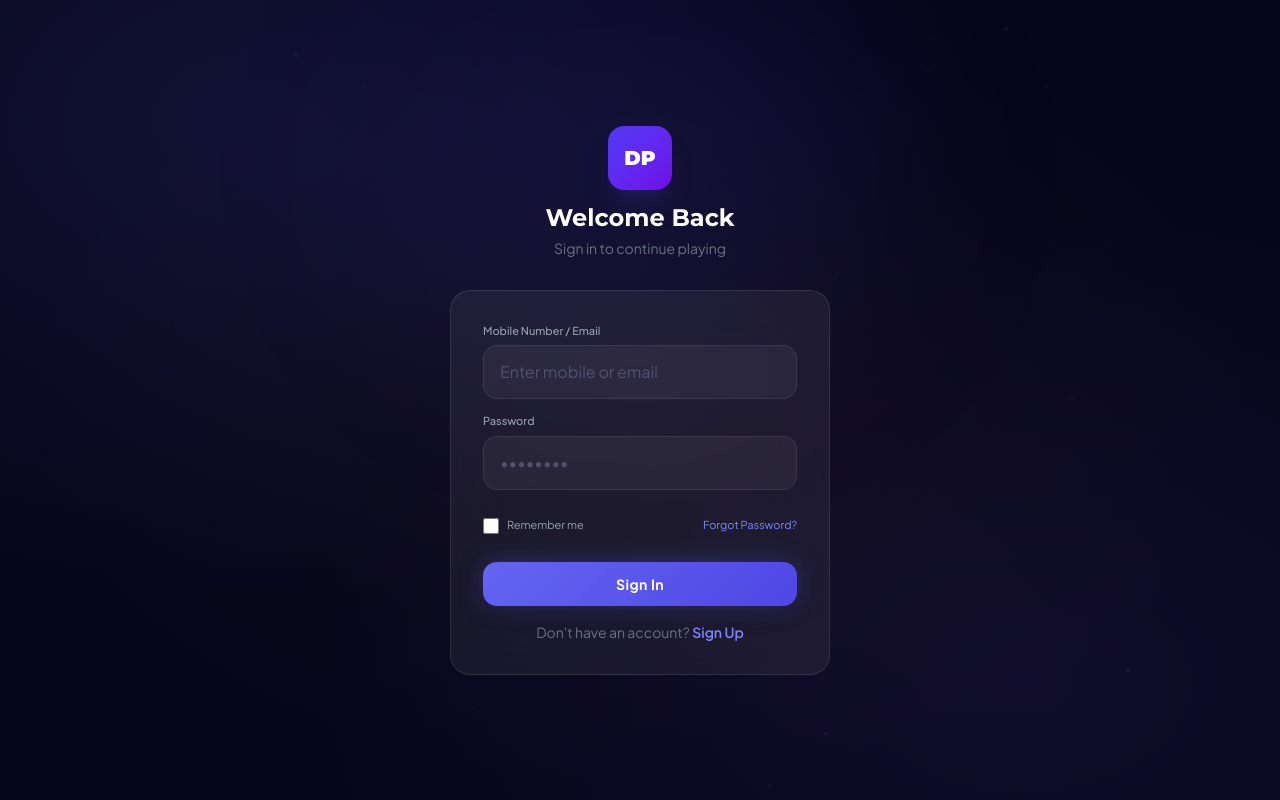
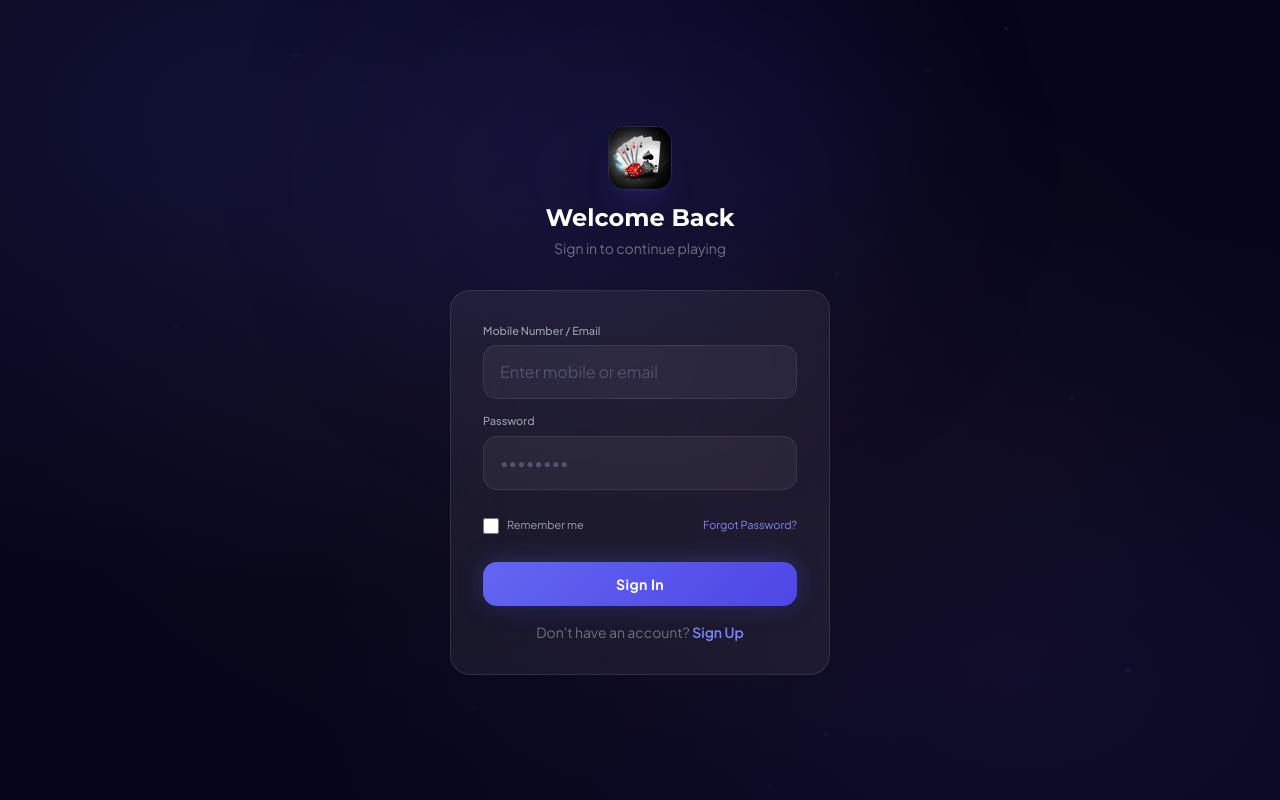
Before and after one commit to onlinecyber/double-patti, a React (Vite) app: page /login in a window 1280 px wide. Built offline with nearby package versions, Linux system fonts and the light colour scheme; no server answers.

Commit message:
updated logo to aces and dice illustration

```diff
--- a/src/components/layout/Navbar.jsx
+++ b/src/components/layout/Navbar.jsx
@@ -22,8 +22,8 @@ const Navbar = () => {
       <div className="max-w-7xl mx-auto px-3 sm:px-4 py-2.5 flex items-center justify-between">
         {/* Logo */}
         <Link to="/home" className="flex items-center gap-2 shrink-0">
-          <div className="w-8 h-8 sm:w-9 sm:h-9 rounded-xl bg-gradient-to-br from-indigo-600 to-violet-700 flex items-center justify-center text-white font-black text-xs sm:text-sm shadow-lg shadow-indigo-900/30">
-            DP
+          <div className="w-8 h-8 sm:w-9 sm:h-9 rounded-xl overflow-hidden flex items-center justify-center shadow-lg shadow-indigo-900/30">
+            <img src="/logo.png" alt="Logo" className="w-full h-full object-cover" />
           </div>
           <span className="font-outfit font-bold text-base sm:text-lg text-white hidden xs:block">
             Double <span className="text-indigo-400">Patti</span>
--- a/src/pages/LoginPage.jsx
+++ b/src/pages/LoginPage.jsx
@@ -43,8 +43,8 @@ const LoginPage = () => {
       <motion.div initial={{ opacity: 0, y: 20 }} animate={{ opacity: 1, y: 0 }} className="relative z-10 w-full max-w-[380px]">
         <div className="text-center mb-6 sm:mb-8">
           <motion.div initial={{ scale: 0 }} animate={{ scale: 1 }} transition={{ type: 'spring', stiffness: 200, damping: 15 }}
-            className="w-14 h-14 sm:w-16 sm:h-16 rounded-2xl bg-gradient-to-br from-indigo-600 to-violet-700 flex items-center justify-center mx-auto mb-3 shadow-xl shadow-indigo-900/30">
-            <span className="text-white font-black text-lg sm:text-xl font-outfit">DP</span>
+            className="w-14 h-14 sm:w-16 sm:h-16 rounded-2xl overflow-hidden flex items-center justify-center mx-auto mb-3 shadow-xl shadow-indigo-900/30 border border-white/10">
+            <img src="/logo.png" alt="Logo" className="w-full h-full object-cover" />
           </motion.div>
           <h1 className="font-outfit font-bold text-xl sm:text-2xl text-white">Welcome Back</h1>
           <p className="text-gray-500 text-xs sm:text-sm mt-1">Sign in to continue playing</p>
--- a/src/pages/RegisterPage.jsx
+++ b/src/pages/RegisterPage.jsx
@@ -52,8 +52,8 @@ const RegisterPage = () => {
       <motion.div initial={{ opacity: 0, y: 20 }} animate={{ opacity: 1, y: 0 }} className="relative z-10 w-full max-w-[380px]">
         <div className="text-center mb-5">
           <motion.div initial={{ scale: 0 }} animate={{ scale: 1 }} transition={{ type: 'spring', stiffness: 200, damping: 15 }}
-            className="w-12 h-12 sm:w-14 sm:h-14 rounded-2xl bg-gradient-to-br from-indigo-600 to-violet-700 flex items-center justify-center mx-auto mb-2.5 shadow-xl shadow-indigo-900/30">
-            <span className="text-white font-black text-base sm:text-lg font-outfit">DP</span>
+            className="w-12 h-12 sm:w-14 sm:h-14 rounded-2xl overflow-hidden flex items-center justify-center mx-auto mb-2.5 shadow-xl shadow-indigo-900/30 border border-white/10">
+            <img src="/logo.png" alt="Logo" className="w-full h-full object-cover" />
           </motion.div>
           <h1 className="font-outfit font-bold text-xl text-white">Create Account</h1>
           <p className="text-gray-500 text-xs mt-1">Join the premium gaming experience</p>
--- a/src/pages/SplashScreen.jsx
+++ b/src/pages/SplashScreen.jsx
@@ -48,9 +48,9 @@ const SplashScreen = () => {
           initial={{ scale: 0, rotate: -180 }}
           animate={{ scale: 1, rotate: 0 }}
           transition={{ type: 'spring', stiffness: 200, damping: 15, delay: 0.2 }}
-          className="w-24 h-24 rounded-3xl bg-gradient-to-br from-indigo-600 to-violet-700 flex items-center justify-center shadow-2xl shadow-indigo-900/40 border border-indigo-500/20"
+          className="w-24 h-24 rounded-3xl overflow-hidden flex items-center justify-center shadow-2xl shadow-indigo-900/40 border border-white/10"
         >
-          <span className="text-white font-black text-3xl font-outfit">DP</span>
+          <img src="/logo.png" alt="Logo" className="w-full h-full object-cover" />
         </motion.div>
 
         <motion.div
--- a/src/pages/admin/AdminLayout.jsx
+++ b/src/pages/admin/AdminLayout.jsx
@@ -21,7 +21,9 @@ const AdminLayout = () => {
       {/* Sidebar - Desktop */}
       <aside className="hidden md:flex flex-col w-60 glass-card border-r border-white/5 p-4" style={{ borderRadius: 0 }}>
         <div className="flex items-center gap-2 mb-8 px-2">
-          <div className="w-9 h-9 rounded-xl bg-gradient-to-br from-indigo-600 to-violet-800 flex items-center justify-center text-white font-black text-sm">DP</div>
+          <div className="w-9 h-9 rounded-xl overflow-hidden flex items-center justify-center border border-white/10">
+            <img src="/logo.png" alt="Logo" className="w-full h-full object-cover" />
+          </div>
           <span className="font-outfit font-bold text-sm text-white">Admin Panel</span>
         </div>
         <nav className="space-y-1 flex-1">
@@ -52,7 +54,9 @@ const AdminLayout = () => {
           <div className="absolute inset-0 bg-black/60" />
           <motion.div initial={{ x: -260 }} animate={{ x: 0 }} className="absolute left-0 top-0 bottom-0 w-60 glass-card-strong p-4" style={{ borderRadius: 0 }} onClick={e => e.stopPropagation()}>
             <div className="flex items-center gap-2 mb-6 px-2 pt-2">
-              <div className="w-9 h-9 rounded-xl bg-gradient-to-br from-indigo-600 to-violet-800 flex items-center justify-center text-white font-black text-sm">DP</div>
+              <div className="w-9 h-9 rounded-xl overflow-hidden flex items-center justify-center border border-white/10">
+                <img src="/logo.png" alt="Logo" className="w-full h-full object-cover" />
+              </div>
               <span className="font-outfit font-bold text-sm text-white">Admin</span>
             </div>
             <nav className="space-y-1">
```
Also changed, not shown: public/logo.png (added).
